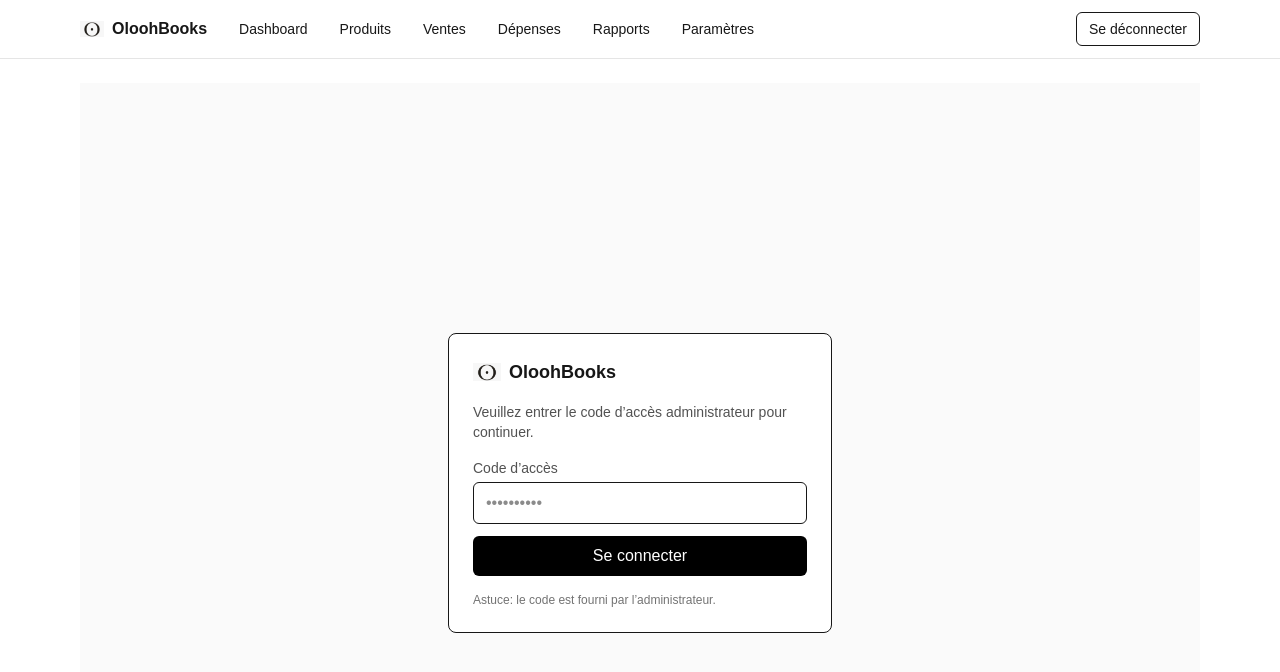
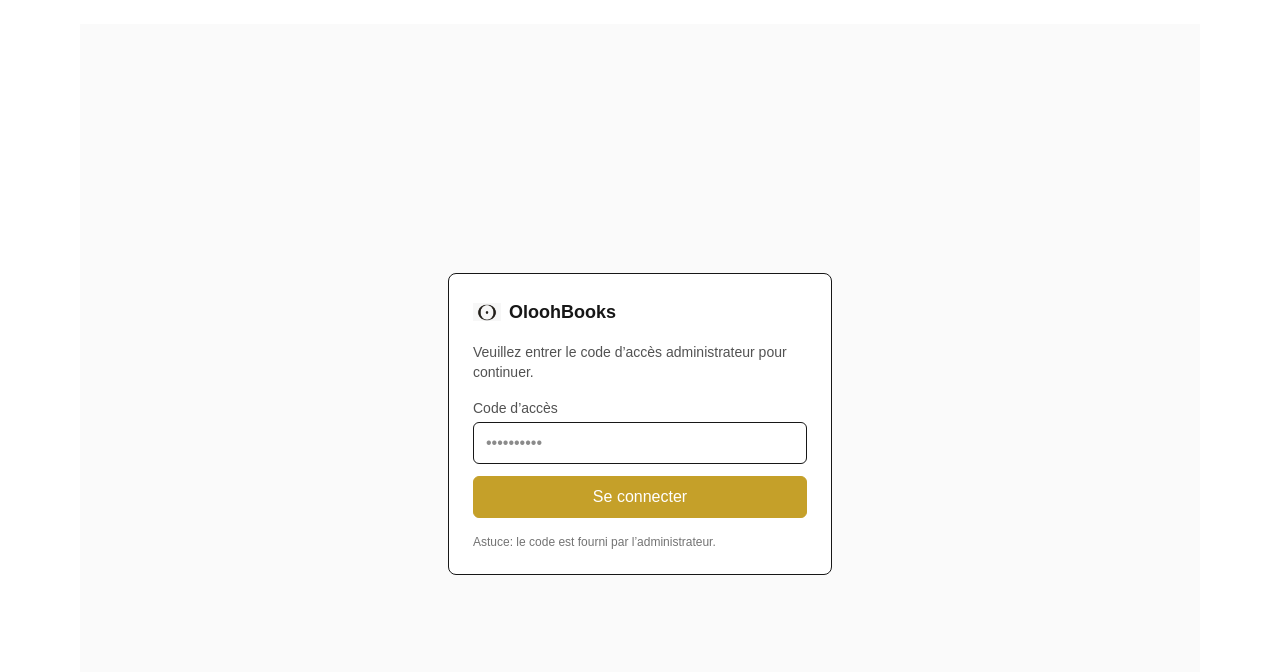
Before and after one commit to Medy04/OloohBooks, a Next.js app: page /login in a window 1280 px wide. Shown: the top 672 px of the page. Built offline with nearby package versions, Linux system fonts and the light colour scheme.

Commit message:
Ajout de page de login + page projet séparée

```diff
--- a/app/login/page.js
+++ b/app/login/page.js
@@ -10,7 +10,8 @@ export default function LoginPage() {
   const [error, setError] = useState("");
   const router = useRouter();
   const sp = useSearchParams();
-  const redirect = sp.get("redirect") || "/";
+  const redirectParam = sp.get("redirect");
+  const redirect = redirectParam && redirectParam !== "/login" ? redirectParam : "/";
 
   async function submit(e) {
     e.preventDefault();
@@ -24,7 +25,10 @@ export default function LoginPage() {
       });
       const j = await res.json();
       if (!res.ok) throw new Error(j?.error || "Erreur");
-      router.replace(redirect);
+      // Full reload so the middleware on the next request sees the freshly set cookie
+      const url = new URL(redirect, window.location.origin);
+      url.searchParams.set('logged', '1');
+      window.location.replace(url.toString());
     } catch (e) {
       setError(e.message || "Code incorrect");
     } finally {
@@ -52,7 +56,10 @@ export default function LoginPage() {
               onChange={(e) => setPassword(e.target.value)}
             />
           </div>
-          <button disabled={loading} className="w-full rounded-md bg-black text-white py-2 disabled:opacity-50">
+          <button
+            disabled={loading}
+            className="w-full rounded-md border border-[#C5A029] bg-[#C5A029] text-white py-2 disabled:opacity-50 hover:bg-[#a78a22]"
+          >
             {loading ? "Connexion…" : "Se connecter"}
           </button>
         </form>
--- a/components/Nav.js
+++ b/components/Nav.js
@@ -17,6 +17,11 @@ const links = [
 export default function Nav() {
   const pathname = usePathname();
   const router = useRouter();
+
+  // Hide navigation on the login page
+  if (pathname === "/login") {
+    return null;
+  }
 
   async function logout() {
     try {
@@ -39,8 +44,10 @@ export default function Nav() {
                 <Link
                   href={l.href}
                   className={
-                    "px-2 py-1 rounded-md hover:bg-neutral-100 dark:hover:bg-neutral-900 " +
-                    (active ? "bg-neutral-100 dark:bg-neutral-900 font-medium" : "")
+                    "px-2 py-1 rounded-md transition-colors " +
+                    (active
+                      ? "text-[#DAA520] border-b-2 border-[#DAA520] font-medium"
+                      : "hover:text-[#DAA520]")
                   }
                 >
                   {l.label}
@@ -50,7 +57,10 @@ export default function Nav() {
           })}
         </ul>
         <div className="flex-1" />
-        <button onClick={logout} className="text-sm px-3 py-1.5 rounded-md border hover:bg-neutral-100 dark:hover:bg-neutral-900">
+        <button
+          onClick={logout}
+          className="text-sm px-3 py-1.5 rounded-md border border-[#C5A029] bg-[#C5A029] text-white hover:bg-[#a78a22]"
+        >
           Se déconnecter
         </button>
       </div>
```
